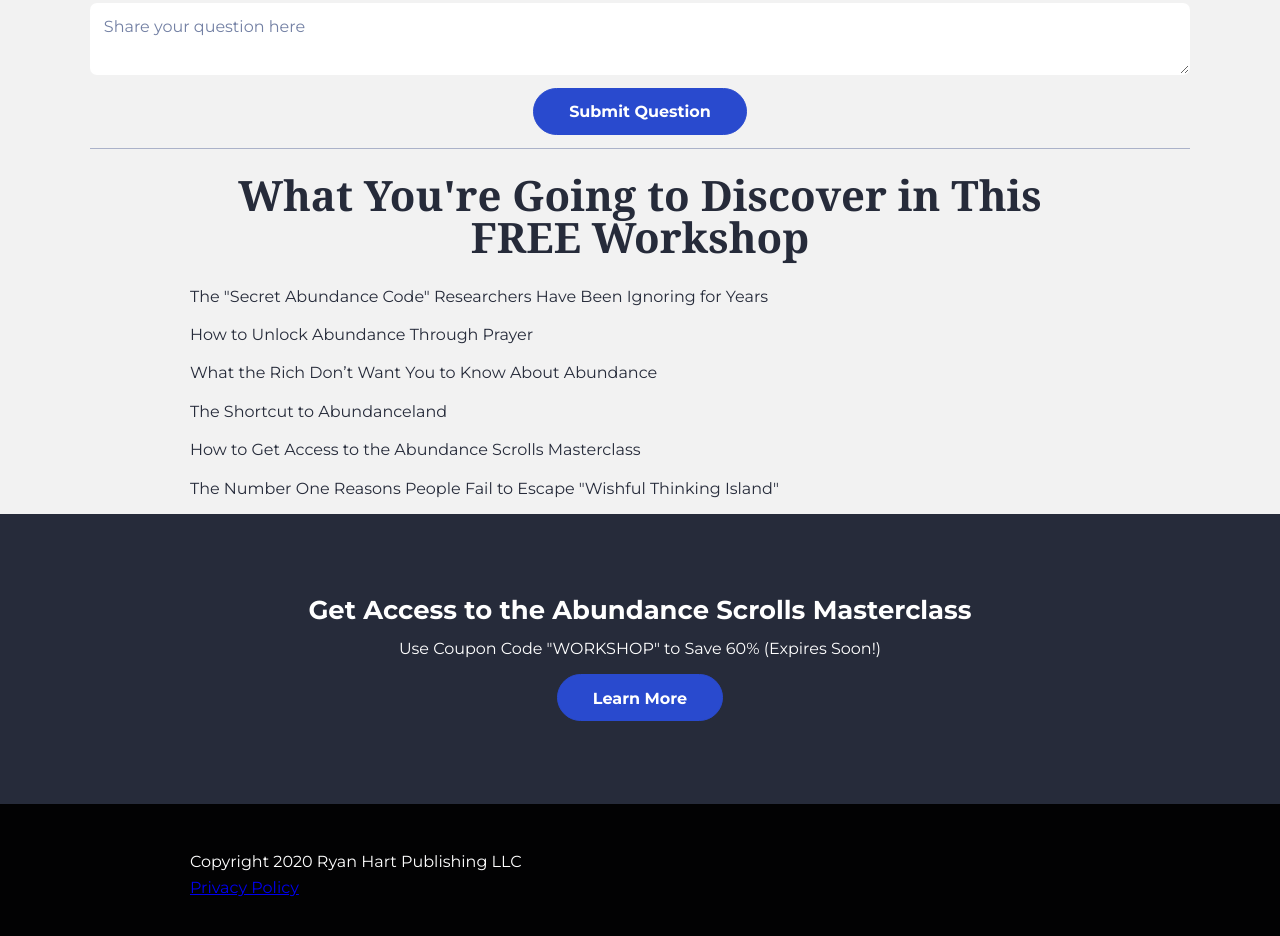
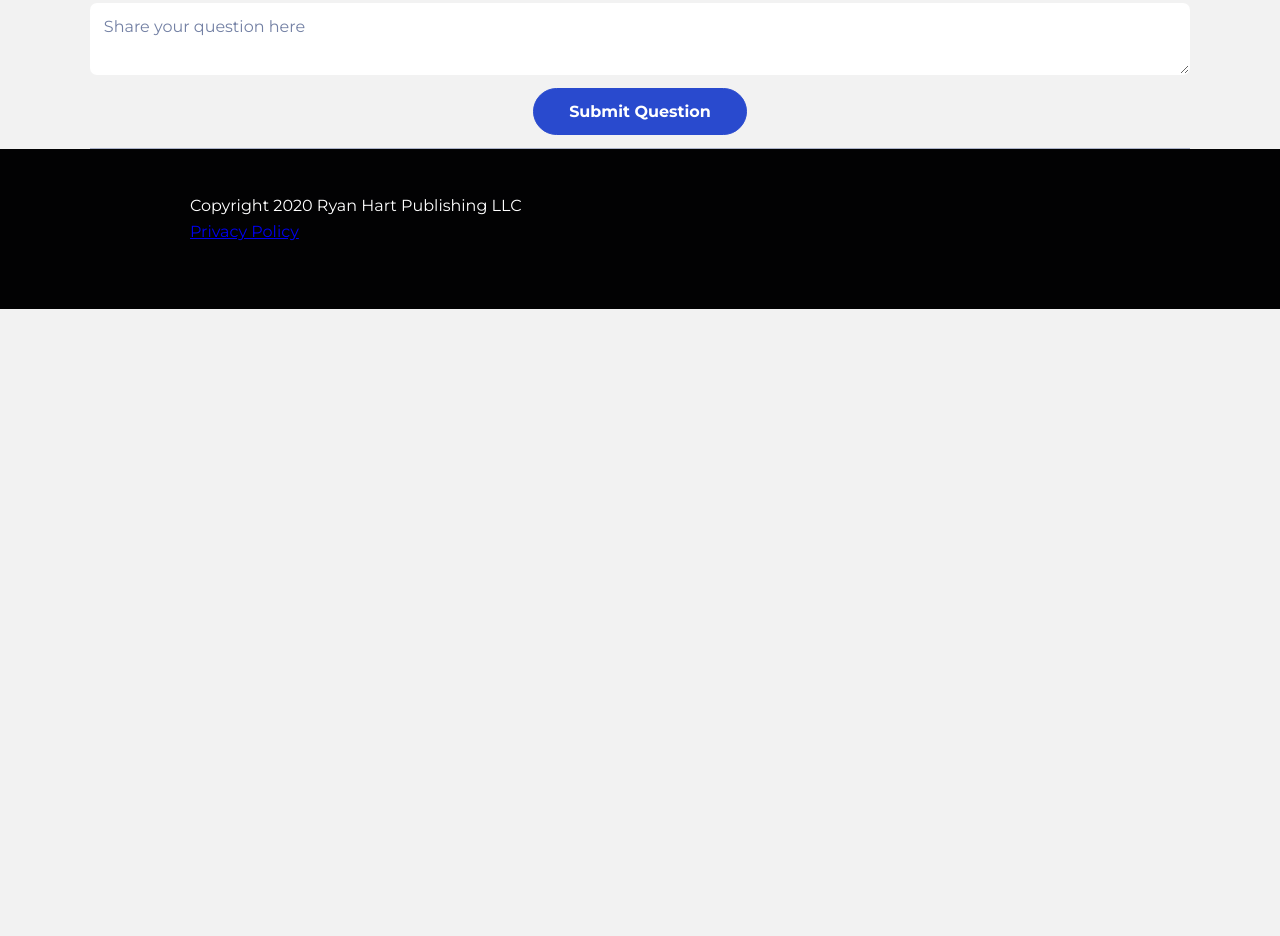
Before and after one commit to port949/forgottenprayer, a plain HTML site: page watch.html in a window 1280 px wide. Shown: the part 934-1870 px from the top of the page. After the commit the page ends 1243 px from the top, so only its background shows below. Drawn offline with Linux system fonts and the light colour scheme; a script that the page names is missing; files whose address does not match are found by name; a web font is replaced by a local one.

Commit message:
Update watch.html

```diff
--- a/watch.html
+++ b/watch.html
@@ -41,7 +41,7 @@ height="0" width="0" style="display:none;visibility:hidden"></iframe></noscript>
     <header class="align--center pt1">
         <div class="container--lg pb1">
             <p class="mb1">Your 48-Hour Pass Expires Soon! Click Play to Start Watching Now...</p>
-            <span class="pb3">
+            <span class="pb3 mb2">
                 <script src="https://fast.wistia.com/embed/medias/yj3y7mc1j2.jsonp" async></script><script src="https://fast.wistia.com/assets/external/E-v1.js" async></script><div class="wistia_responsive_padding" style="padding:56.25% 0 0 0;position:relative;"><div class="wistia_responsive_wrapper" style="height:100%;left:0;position:absolute;top:0;width:100%;"><div class="wistia_embed wistia_async_yj3y7mc1j2 videoFoam=true" style="height:100%;position:relative;width:100%"><div class="wistia_swatch" style="height:100%;left:0;opacity:0;overflow:hidden;position:absolute;top:0;transition:opacity 200ms;width:100%;"><img src="https://fast.wistia.com/embed/medias/yj3y7mc1j2/swatch" style="filter:blur(5px);height:100%;object-fit:contain;width:100%;" alt="" aria-hidden="true" onload="this.parentNode.style.opacity=1;" /></div></div></div></div>
             </span>
             <h3 class="text--gray pb1">(Turn on Speakers and Click Play Button to Start Video Workshop)</h3>
@@ -61,37 +61,6 @@ height="0" width="0" style="display:none;visibility:hidden"></iframe></noscript>
                 <textarea class="form-control mb1" name="comment" placeholder="Share your question here"></textarea>
                 <button class="btn btn--default">Submit Question</button>
             </form>
-        </div>
-
-
-        <!-- Feature list -->
-        <div class="container pt1 mt1 align--center">
-            <h2>What You're Going to Discover in This FREE Workshop</h2>
-            </div>
-
-        <div class="container pt1 mt1 align--left">
-
-<p class="mb1">The "Secret Abundance Code" Researchers Have Been Ignoring for Years<p>
-
-<p class="mb1">How to Unlock Abundance Through Prayer</p>
-
-<p class="mb1">What the Rich Don’t Want You to Know About Abundance</p>
-
-<p class="mb1">The Shortcut to Abundanceland</p>
-
-<p class="mb1">How to Get Access to the Abundance Scrolls Masterclass</p>
-
-<p class="mb1">The Number One Reasons People Fail to Escape "Wishful Thinking Island"</p>
-
-        </div>
-
-        <!-- CTA -->
-        <div class="bg--dark-gray align--center pt3 pb3">
-            <div class="container pt2 pb2">
-                <p class="h3 text--white mb1 bold">Get Access to the Abundance Scrolls Masterclass</p>
-                <p class="text--white mb1">Use Coupon Code "WORKSHOP" to Save 60% (Expires Soon!)</p>
-                <a href="https://www.abundancescrolls.com"><button class="btn btn--default">Learn More</button></a>
-            </div>
         </div>
 
     </main>
```
